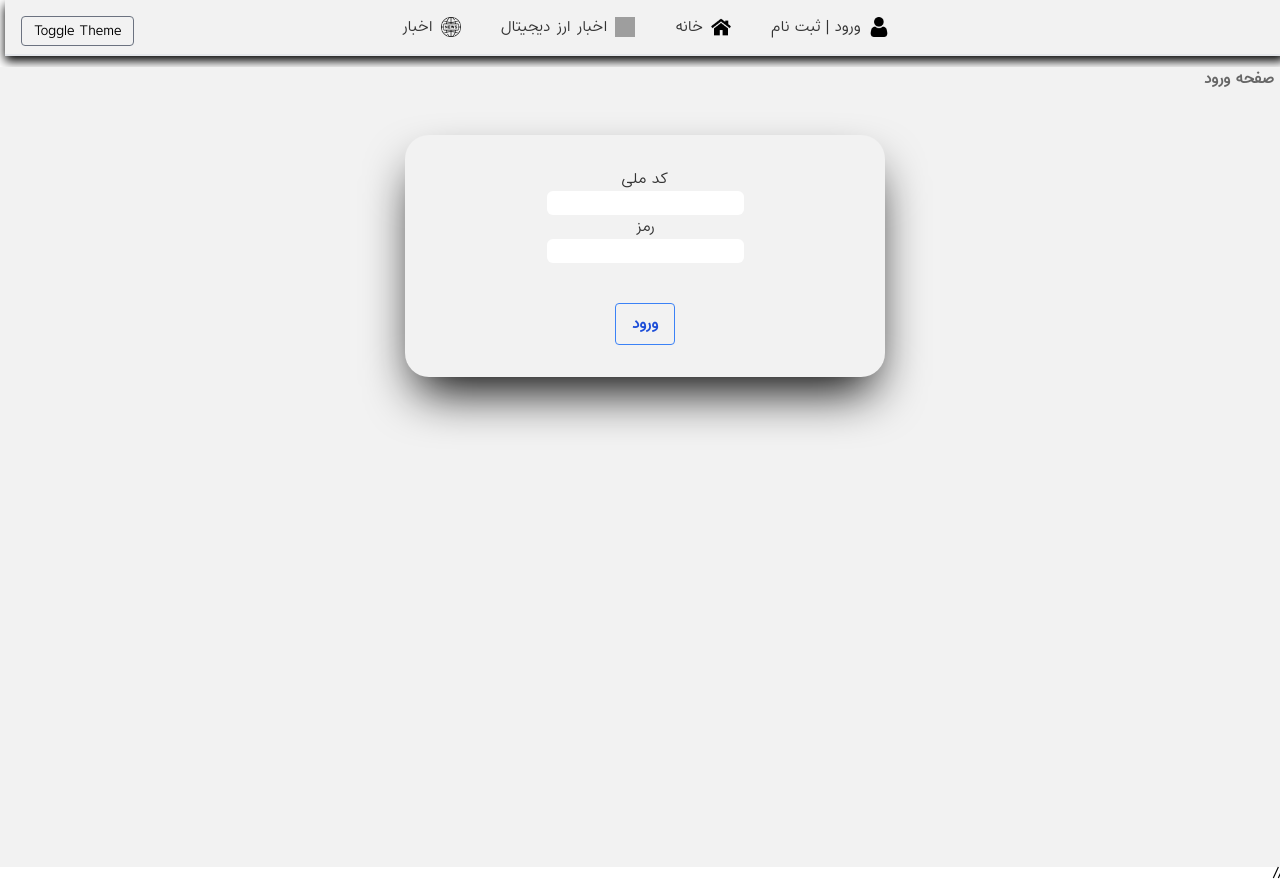
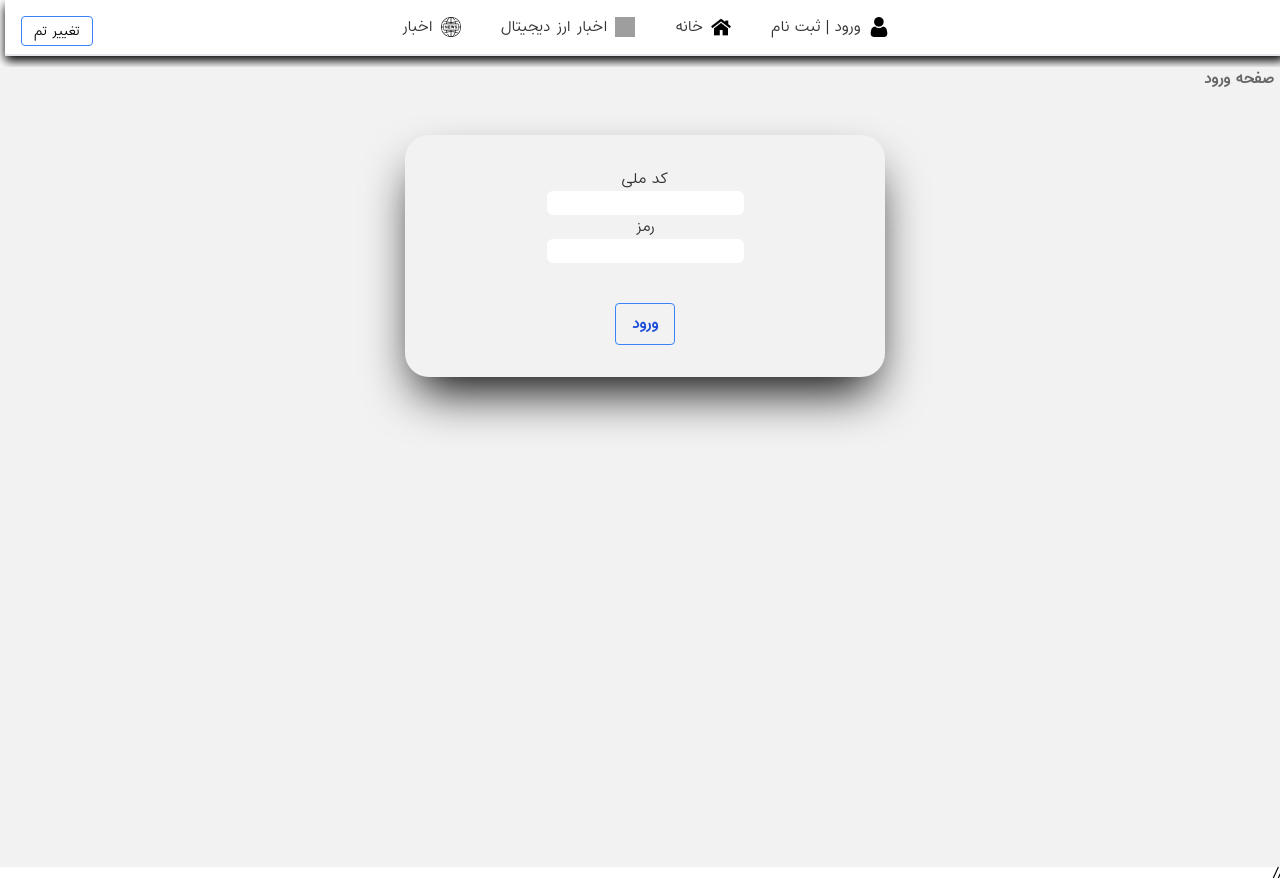
Before and after one commit to HosseinEyvazi/user, a React (Create React App) app: page /login in a window 1280 px wide. Built offline with nearby package versions, Linux system fonts and the light colour scheme; grey boxes are pictures that could not be loaded; what tailwindcss-animated would draw is missing.

Commit message:
dark mode added

```diff
--- a/src/App.js
+++ b/src/App.js
@@ -46,13 +46,14 @@ function App() {
   const [currentThemeState , setCurrentTheme] = useState("light");
 
   return (
-    <themeContext.Provider value={{currentThemeState , setCurrentTheme}}>
+     <themeContext.Provider value={{currentThemeState , setCurrentTheme}}>        {/* //* context is used in skeleton loading relative to theme mode */}
+
       <div className="bg-gray-50 " id={currentThemeState} >
       <button
-            className="z-10 absolute top-0 left-0 m-4 bg-transparent border border-gray-500 px-3 py-1 rounded text-sm"
+            className="z-10 absolute top-0 left-0 m-4 bg-transparent border  px-3 py-1 rounded text-sm border-blue-500 hover:bg-blue-500 "
             onClick={handleToggle}
           >
-            Toggle Theme
+            تغییر تم
           </button>
 
 
--- a/src/index.css
+++ b/src/index.css
@@ -17,7 +17,8 @@
 
 /* DARK */
 #dark div,
-#dark nav {
+#dark nav
+#light button{
   color: #121212;
   background-color: #121212;
   transition: color 0.3s ease, background-color 0.3s ease;
@@ -41,10 +42,12 @@
 /* LIGHT */
 
 #light div,
-#light nav {
+#light nav
+#light button {
   color: #f2f2f2;
   background-color: #f2f2f2;
   transition: color 0.3s ease, background-color 0.3s ease;
+
 }
 
 #light p,
```
